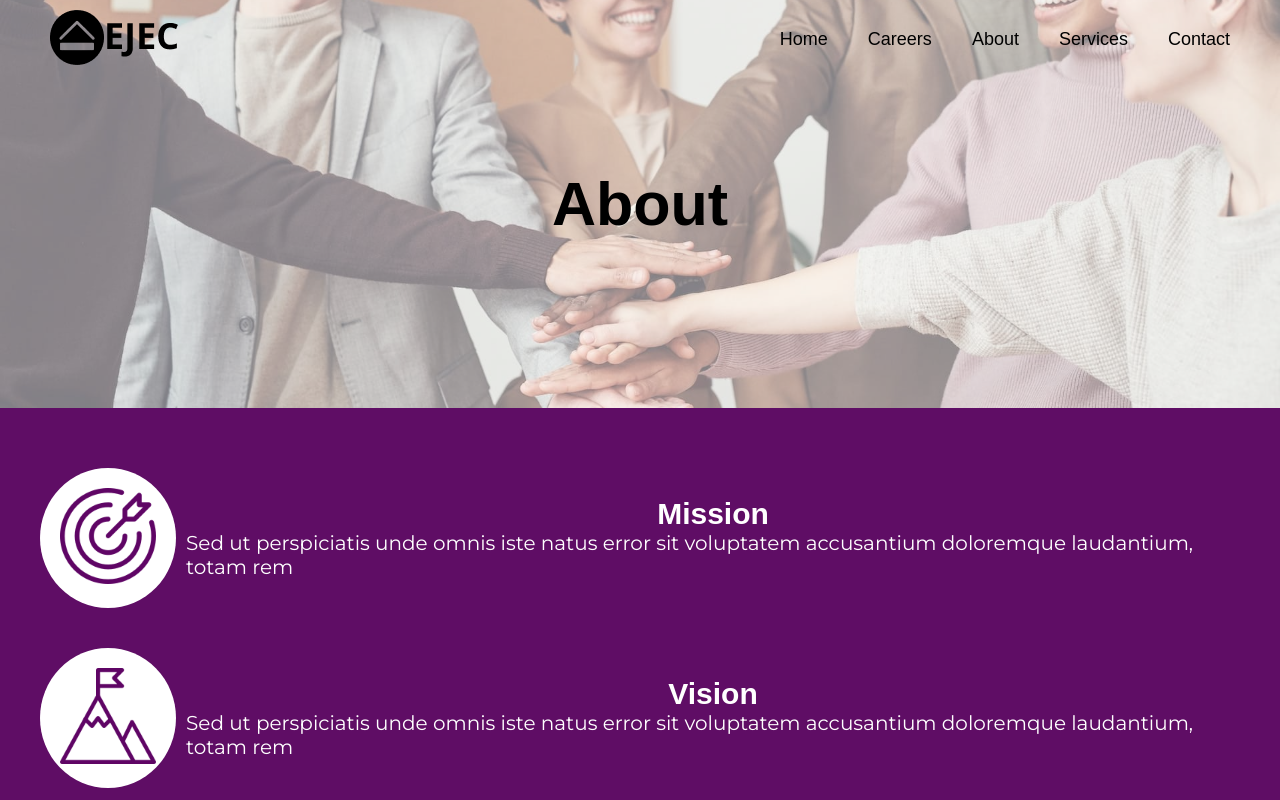
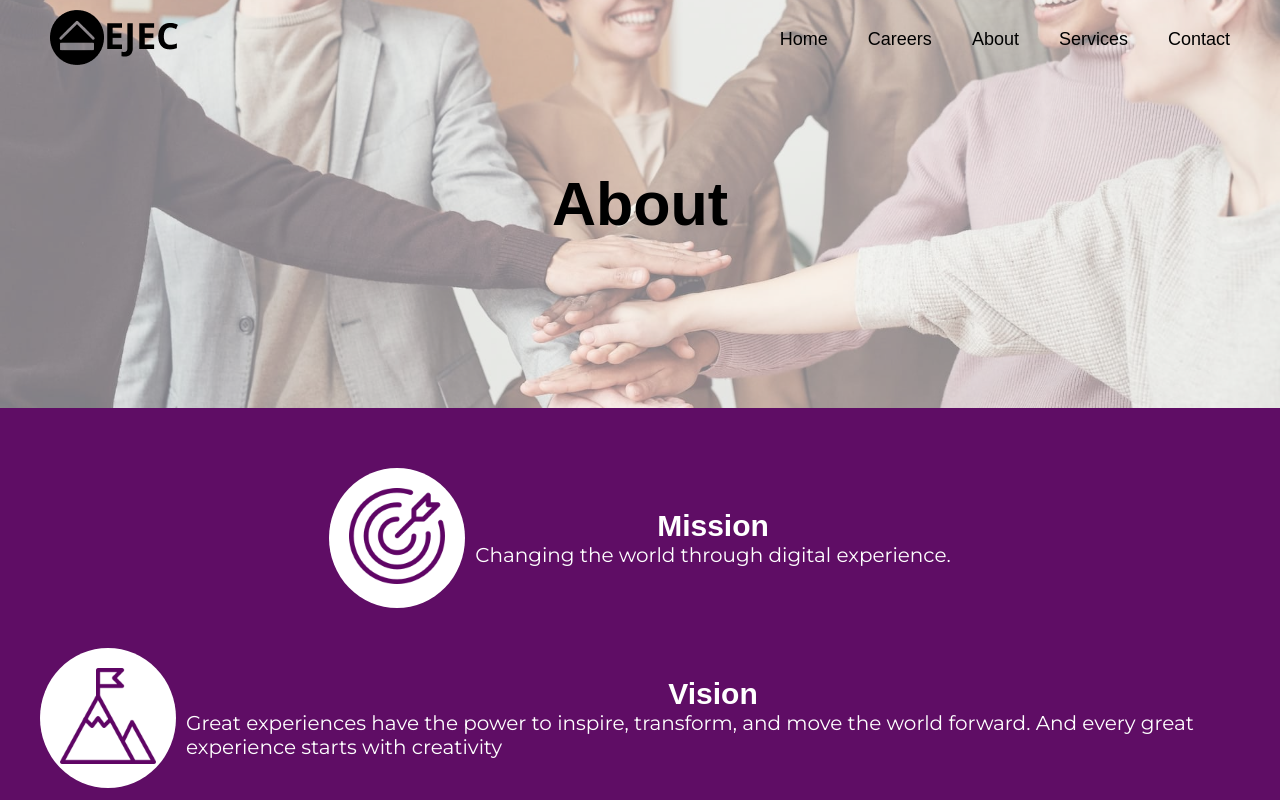
Before and after one commit to Mickaachu/eject-midterm, a Next.js app: page /about in a window 1280 px wide. Shown: the top 800 px of the page. Built offline with nearby package versions, Linux system fonts and the light colour scheme; a web font is replaced by a local one.

Commit message:
Update about.js

```diff
--- a/pages/about.js
+++ b/pages/about.js
@@ -16,7 +16,7 @@ const about = () => {
             <div>
               <h3>Mission</h3>
               <p>
-                Sed ut perspiciatis unde omnis iste natus error sit voluptatem accusantium doloremque laudantium, totam rem
+                Changing the world through digital experience.
               </p>
             </div>
           </div>
@@ -28,7 +28,7 @@ const about = () => {
             <div>
               <h3>Vision</h3>
               <p>
-                Sed ut perspiciatis unde omnis iste natus error sit voluptatem accusantium doloremque laudantium, totam rem
+                Great experiences have the power to inspire, transform, and move the world forward. And every great experience starts with creativity
               </p>
             </div>
           </div>
```
